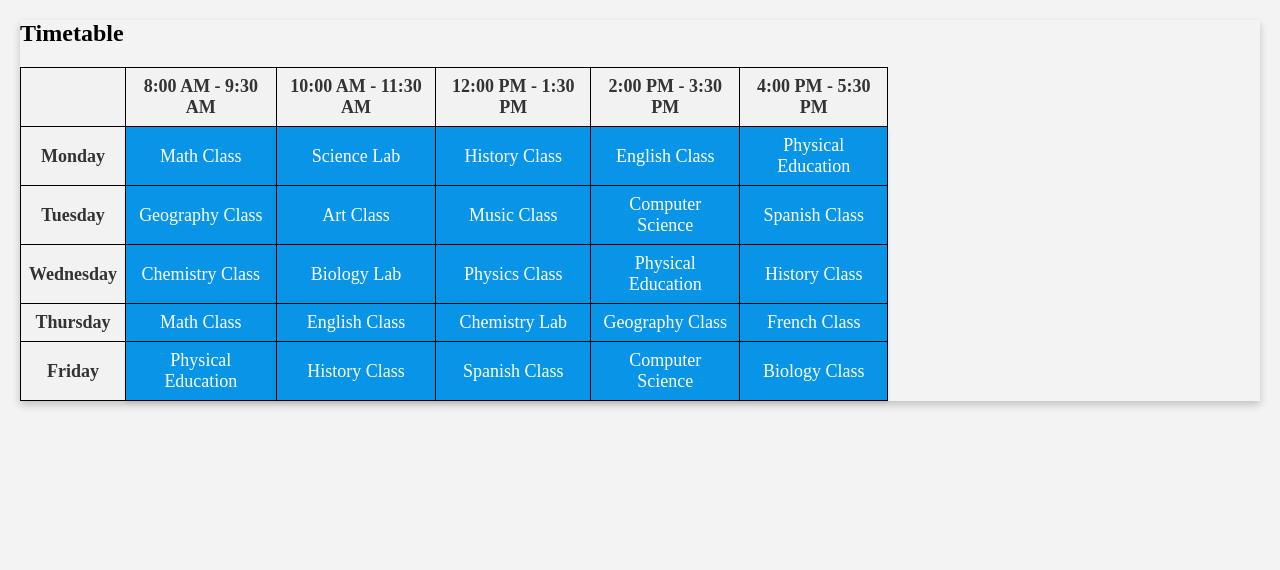
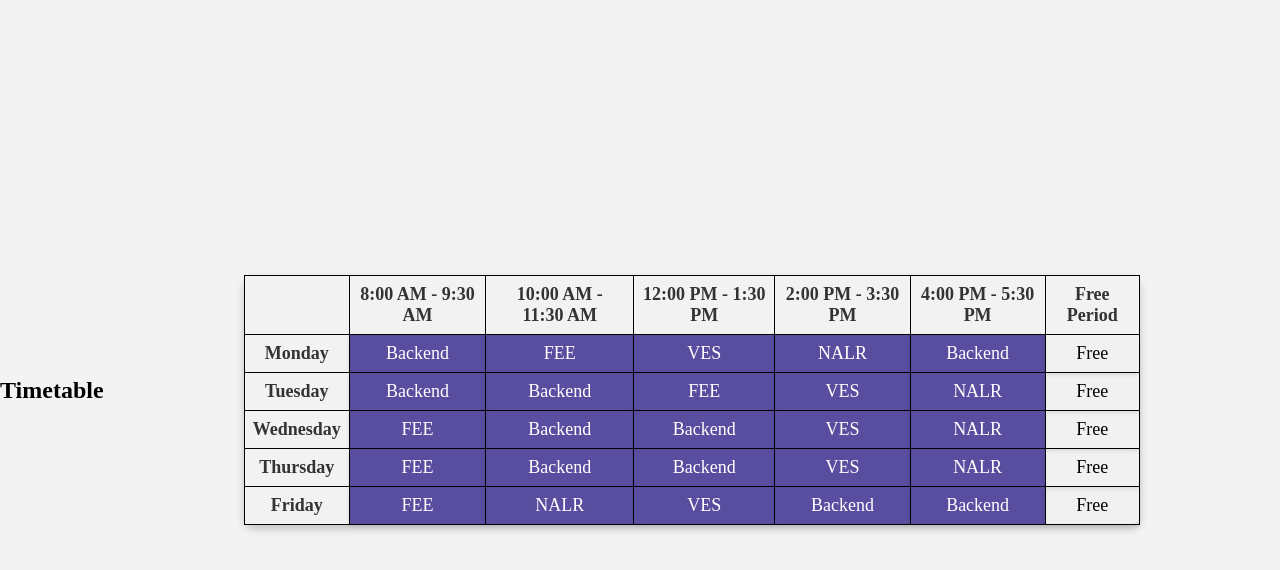
Before and after one commit to Nutika16/Collage_Management, a React (Create React App) app: page /TimeTable in a window 1280 px wide. Shown: the top 570 px of the page. Built offline with nearby package versions, Linux system fonts and the light colour scheme.

Commit message:
updated Commits

```diff
--- a/src/pages/Admin/Template.jsx
+++ b/src/pages/Admin/Template.jsx
@@ -6,24 +6,37 @@ import {
 } from "recharts";
 
 const Template = () => {
-  const data = [-
-    { name: "Subject1", Attendance: 94 },
-    { name: "NALR", Attendance: 37 },
-    { name: "FEE", Attendance: 30 },
-    { name: "Backend", Attendance: 77},
+  const data = [
+    { name: "NALR", Attendance: 94 },
+    { name: "FEE", Attendance: 37 },
+    { name: "PA", Attendance: 30 },
+    { name: "Backend", Attendance: 77 },
+  ];
+
+  const studentData = [
+    {
+      firstName: "Leanna",
+      rollNo: 1,
+      subject1: 94,
+      subject2: 37,
+      subject3: 30,
+      subject4: 77,
+    },
+    // Add data for more students here
   ];
 
   return (
     <div style={{ textAlign: "center" }}>
-      <h1 className="heading_size">Charts and Reports</h1>
+      <h2 className="heading_size">Charts and Reports</h2>
       <div className="App">
-        <PieChart width={400} height={400} className="Pie">
+        <div className="chart" style={{marginLeft: 320}}>
+          <PieChart width={400} height={400}>
             <Pie
-            stroke ="grey"
+              stroke="black"
               dataKey="Attendance"
               isAnimationActive={false}
               data={data}
-            cx={PieChart.width/2}
+              cx={200} // Adjust the x-coordinate for the
               cy={200}
               outerRadius={150}
               fill="#584d9f"
@@ -34,27 +47,32 @@ const Template = () => {
         </div>
         <div className="table-wrapper">
           <table className="fl-table">
-            <thead><tr><th>First Name</th>
+            <thead>
+              <tr>
+                <th>First Name</th>
                 <th>Roll No</th>
-            <th>Subject1</th>
-            <th>Subject2</th>
-            <th>Subject3</th>
-            <th>Subject4</th></tr>
+                <th>NALR</th>
+                <th>FEE</th>
+                <th>PA</th>
+                <th>Backend</th>
+              </tr>
             </thead>
             <tbody>
-          <tr>
-            <td>Leanna</td>
-            <td>1</td>
-            <td>94</td>
-            <td>37</td>
-            <td>30</td>
-            <td>77</td>
+              {studentData.map((student, index) => (
+                <tr key={index}>
+                  <td>{student.firstName}</td>
+                  <td>{student.rollNo}</td>
+                  <td>{student.subject1}</td>
+                  <td>{student.subject2}</td>
+                  <td>{student.subject3}</td>
+                  <td>{student.subject4}</td>
                 </tr>
+              ))}
             </tbody>
           </table>
         </div>
       </div>
-
+    </div>
   );
 };
 
--- a/src/pages/Student/TimeTable.jsx
+++ b/src/pages/Student/TimeTable.jsx
@@ -15,39 +15,39 @@ class TimeTable extends Component {
       ],
       schedule: {
         Monday: {
-          '8:00 AM - 9:30 AM': 'Math Class',
-          '10:00 AM - 11:30 AM': 'Science Lab',
-          '12:00 PM - 1:30 PM': 'History Class',
-          '2:00 PM - 3:30 PM': 'English Class',
-          '4:00 PM - 5:30 PM': 'Physical Education',
+          '8:00 AM - 9:30 AM': 'Backend',
+          '10:00 AM - 11:30 AM': 'FEE',
+          '12:00 PM - 1:30 PM': 'VES',
+          '2:00 PM - 3:30 PM': 'NALR',
+          '4:00 PM - 5:30 PM': 'Backend',
         },
         Tuesday: {
-          '8:00 AM - 9:30 AM': 'Geography Class',
-          '10:00 AM - 11:30 AM': 'Art Class',
-          '12:00 PM - 1:30 PM': 'Music Class',
-          '2:00 PM - 3:30 PM': 'Computer Science',
-          '4:00 PM - 5:30 PM': 'Spanish Class',
+          '8:00 AM - 9:30 AM': 'Backend',
+          '10:00 AM - 11:30 AM': 'Backend',
+          '12:00 PM - 1:30 PM': 'FEE',
+          '2:00 PM - 3:30 PM': 'VES',
+          '4:00 PM - 5:30 PM': 'NALR',
         },
         Wednesday: {
-          '8:00 AM - 9:30 AM': 'Chemistry Class',
-          '10:00 AM - 11:30 AM': 'Biology Lab',
-          '12:00 PM - 1:30 PM': 'Physics Class',
-          '2:00 PM - 3:30 PM': 'Physical Education',
-          '4:00 PM - 5:30 PM': 'History Class',
+          '8:00 AM - 9:30 AM': 'FEE',
+          '10:00 AM - 11:30 AM': 'Backend',
+          '12:00 PM - 1:30 PM': 'Backend',
+          '2:00 PM - 3:30 PM': 'VES',
+          '4:00 PM - 5:30 PM': 'NALR',
         },
         Thursday: {
-          '8:00 AM - 9:30 AM': 'Math Class',
-          '10:00 AM - 11:30 AM': 'English Class',
-          '12:00 PM - 1:30 PM': 'Chemistry Lab',
-          '2:00 PM - 3:30 PM': 'Geography Class',
-          '4:00 PM - 5:30 PM': 'French Class',
+          '8:00 AM - 9:30 AM': 'FEE',
+          '10:00 AM - 11:30 AM': 'Backend',
+          '12:00 PM - 1:30 PM': 'Backend',
+          '2:00 PM - 3:30 PM': 'VES',
+          '4:00 PM - 5:30 PM': 'NALR',
         },
         Friday: {
-          '8:00 AM - 9:30 AM': 'Physical Education',
-          '10:00 AM - 11:30 AM': 'History Class',
-          '12:00 PM - 1:30 PM': 'Spanish Class',
-          '2:00 PM - 3:30 PM': 'Computer Science',
-          '4:00 PM - 5:30 PM': 'Biology Class',
+          '8:00 AM - 9:30 AM': 'FEE',
+          '10:00 AM - 11:30 AM': 'NALR',
+          '12:00 PM - 1:30 PM': 'VES',
+          '2:00 PM - 3:30 PM': 'Backend',
+          '4:00 PM - 5:30 PM': 'Backend',
         },
       },
     };
@@ -55,15 +55,16 @@ class TimeTable extends Component {
 
   render() {
     return (
-      <div className="timetable">
+      <div className="timetable-container">
         <h1>Timetable</h1>
-        <table>
+        <table className="timetable">
           <thead>
             <tr>
               <th></th>
               {this.state.times.map((time, index) => (
                 <th key={index}>{time}</th>
               ))}
+              <th>Free Period</th>
             </tr>
           </thead>
           <tbody>
@@ -78,6 +79,7 @@ class TimeTable extends Component {
                     {this.state.schedule[day] && this.state.schedule[day][time]}
                   </td>
                 ))}
+                <td>Free</td>
               </tr>
             ))}
           </tbody>
--- a/src/pages/Student/Timetable.css
+++ b/src/pages/Student/Timetable.css
@@ -1,15 +1,22 @@
-/* Timetable.css */
+/* Center the timetable on the webpage */
+.timetable-container {
+  display: flex;
+  justify-content: center;
+  align-items: center;
+  height: 100vh;
+}
 
 /* Style for the whole timetable container */
 .timetable {
   font-family: Arial, sans-serif;
-    margin: 20px;
-    box-shadow: 0 4px 8px rgba(0, 0, 0, 0.2); /* Add box shadow */
+  box-shadow: 0 4px 8px rgba(0, 0, 0, 0.2);
+  border-radius: 10px;
 }
 
 /* Style for the table */
 table {
-    width: 100%;
+  width: 80%; /* Adjust the width as needed */
+  margin: 0 auto; /* Center the table horizontally */
   border-collapse: collapse;
   padding: 16px;
   background-color: #f1f1f1;
@@ -20,16 +27,16 @@
 th {
   background-color: #dde6ec;
   color: black;
-    padding: 12px;
+  padding: 20px;
   text-align: center;
 }
 
 /* Style for table cells (events) */
 td {
   border: 1px solid #ddd;
-    padding: 12px;
+  padding: 20px;
   text-align: center;
-    box-shadow: 0 2px 4px rgba(0, 0, 0, 0.1); /* Add box shadow to cells */
+  box-shadow: 0 2px 4px rgba(0, 0, 0, 0.1);
 }
 
 /* Different colors for each subject */
@@ -60,6 +67,6 @@
 
 /* Highlighted style for table cells with events */
 td.has-event {
-    background-color: #0995e7;
+  background-color: #584d9f ;
   color: white;
 }
--- a/src/pages/Styles.css
+++ b/src/pages/Styles.css
@@ -351,7 +351,7 @@ button {
   } */
 
   .App{
-    margin-left: 500px;
+    margin-left: 100px;
   }
 
   .table-wrapper{
@@ -369,6 +369,7 @@ button {
     max-width: 100%;
     white-space: nowrap;
     background-color: white;
+
   }
 
   .fl-table td, .fl-table th {
@@ -501,6 +502,7 @@ button {
     display: flex;
     flex: 1; /* Expand container to fill available space */
     background-color: 	white;
+    float: left;
     /* margin-top: -200px; */
   }
 
--- a/src/pages/Teacher/Search.css
+++ b/src/pages/Teacher/Search.css
@@ -890,7 +890,6 @@ button {
   button {
     padding: 10px 20px;
     background-color: #584d9f;
-    color: #fff;
     border: none;
     border-radius: 5px;
     cursor: pointer;
```
Lines whose indentation alone changed are shown as unchanged.
